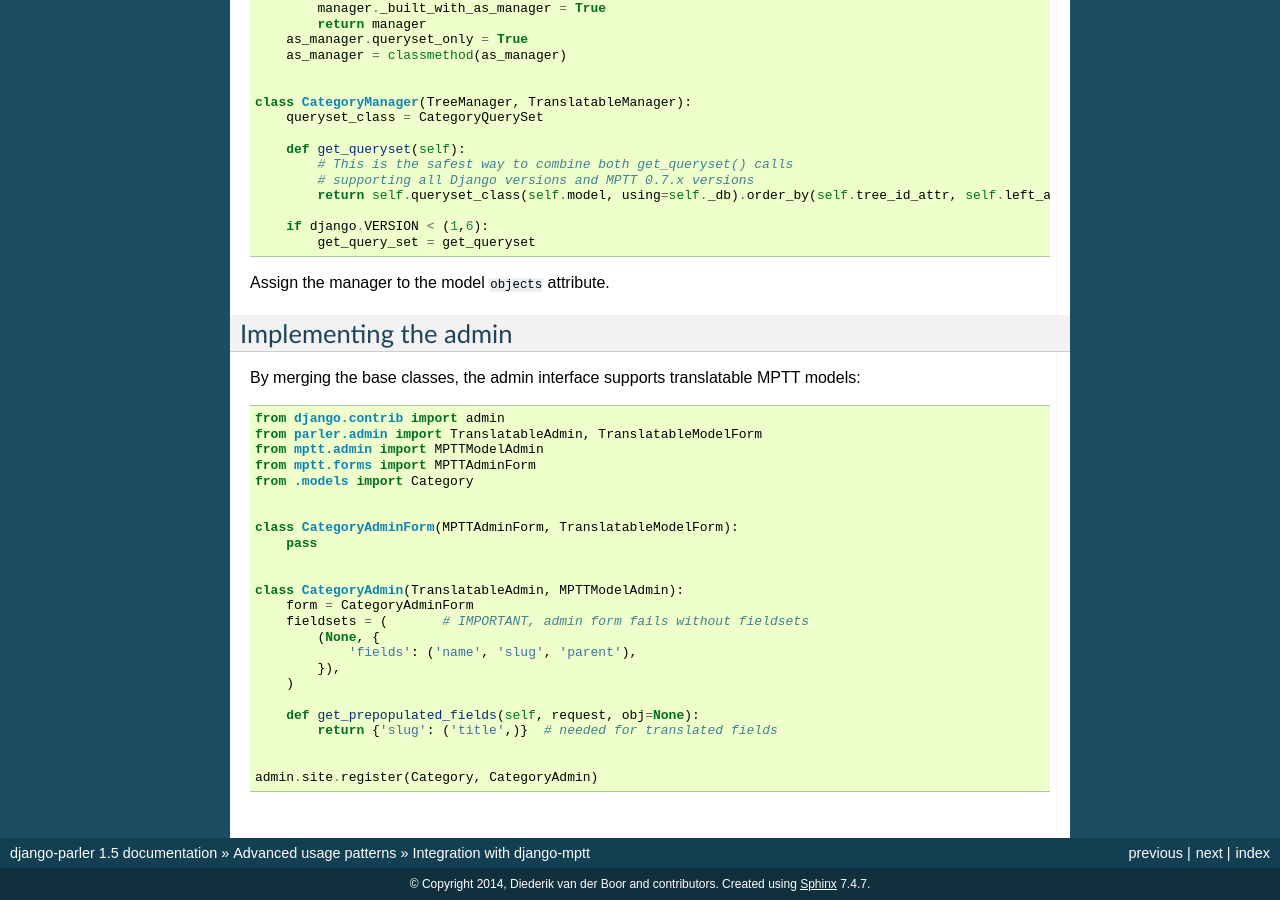
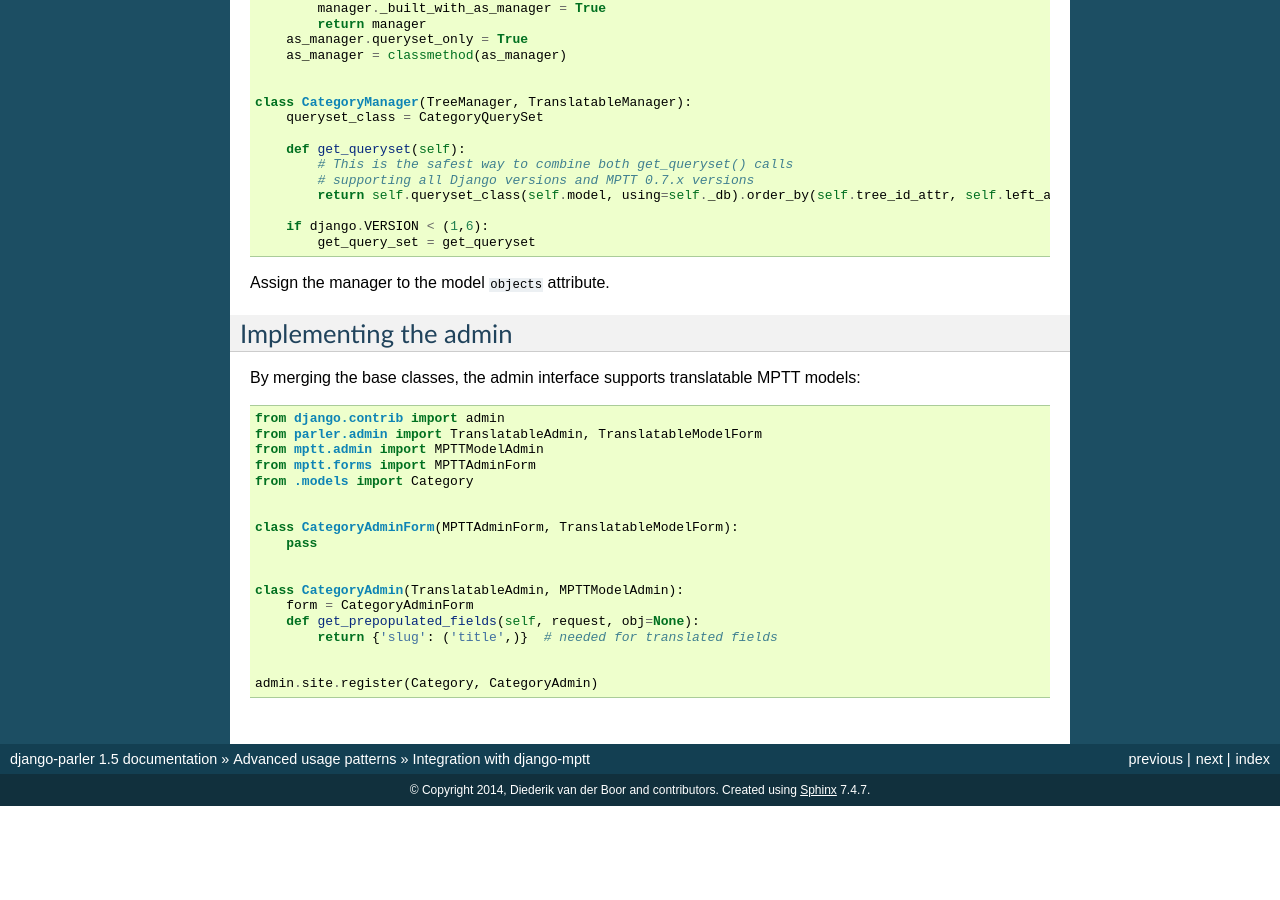
Before and after one commit to django-parler/django-parler, a Sphinx documentation site: the page built from docs/advanced/mptt.rst, in a window 1280 px wide and 900 px high, scrolled down 1072 px. Built offline with Sphinx 7.4.7, drawn with Linux system fonts in a browser that asks for light colours; after the commit the page ends 1878 px from its top, so only the background shows below that.

Commit message:
Update mptt.rst
Removed fieldsets from CategoryAdmin in the example.

```diff
--- a/docs/advanced/mptt.rst
+++ b/docs/advanced/mptt.rst
@@ -108,12 +108,6 @@ By merging the base classes, the admin interface supports translatable MPTT mode
 
     class CategoryAdmin(TranslatableAdmin, MPTTModelAdmin):
         form = CategoryAdminForm
-        fieldsets = (       # IMPORTANT, admin form fails without fieldsets
-            (None, {
-                'fields': ('name', 'slug', 'parent'),
-            }),
-        )
-
         def get_prepopulated_fields(self, request, obj=None):
             return {'slug': ('title',)}  # needed for translated fields
 
```
